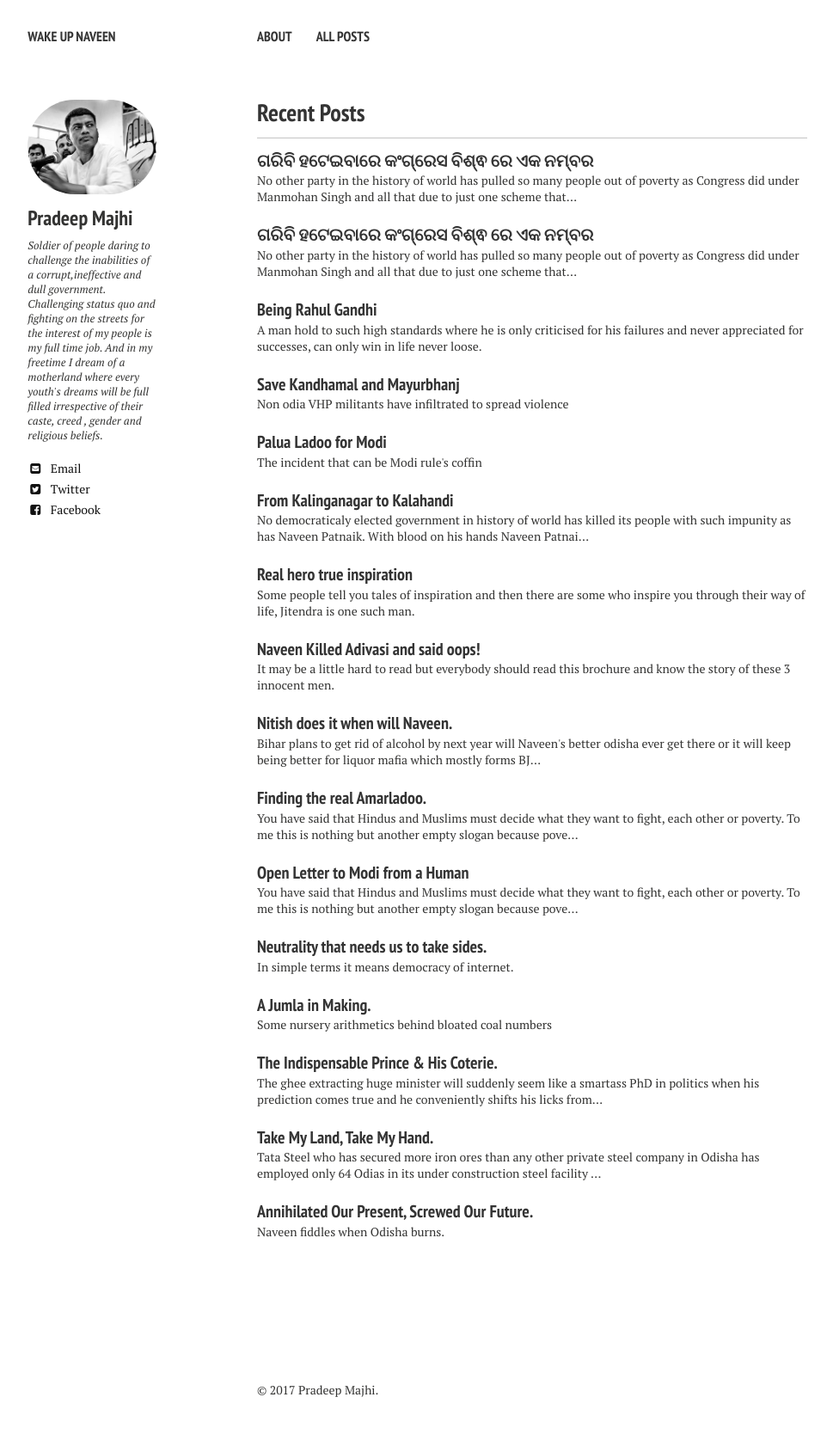
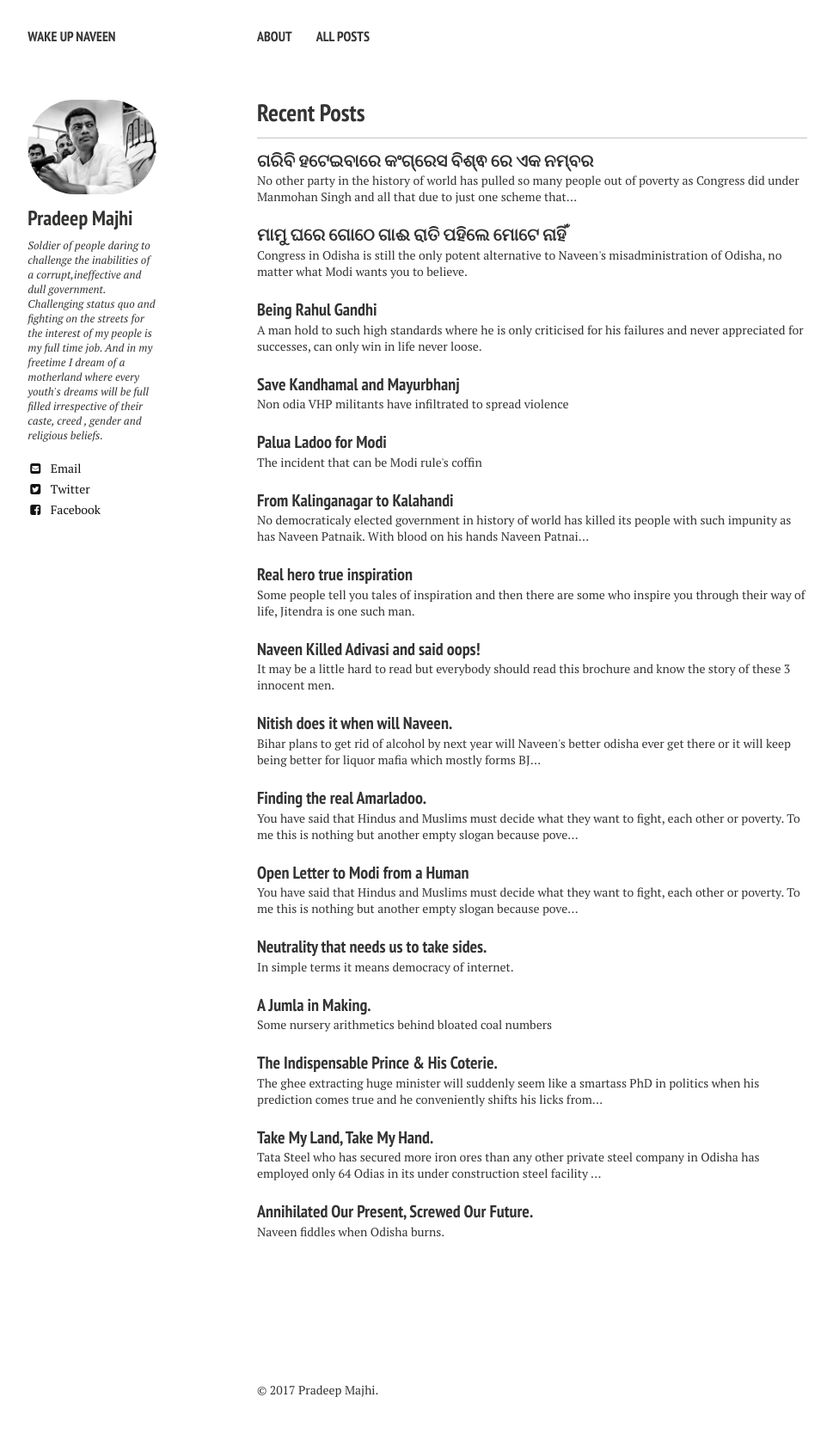
Before and after one commit to orbonix/wakeo1, a Jekyll site: the page built from index.md, in a window 1280 px wide. Shown: the whole page at 86% size, without its empty margins (21-990 px from the left). Built offline with Jekyll 4.4.1, drawn with Linux system fonts in a browser that asks for light colours; nearby versions of some CDN libraries.

```diff
--- a/_posts/2017-04-17-congress-coming.md
+++ b/_posts/2017-04-17-congress-coming.md
@@ -1,12 +1,12 @@
 ---
 layout: post
-title: ଗରିବି ହଟେଇବାରେ କଂଗ୍ରେସ ବିଶ୍ଵ ରେ ଏକ ନମ୍ବର
+title: ମାମୁ ଘରେ ଗୋଠେ ଗାଈ ରାତି ପହିଲେ ମୋଟେ ନାହିଁ
 modified: null
 categories: null
-excerpt: "No other party in the history of world has pulled so many people out of poverty as Congress did under Manmohan Singh and all that due to just one scheme that is MNREGS."
+excerpt: "Congress in Odisha is still the only potent alternative to Naveen's misadministration of Odisha, no matter what Modi wants you to believe."
 image:
   feature: null
-date: 2017-04-19T03:40:27+05:30
+date: 2017-04-18T03:40:27+05:30
 published: true
 comments: true
 ---
```
